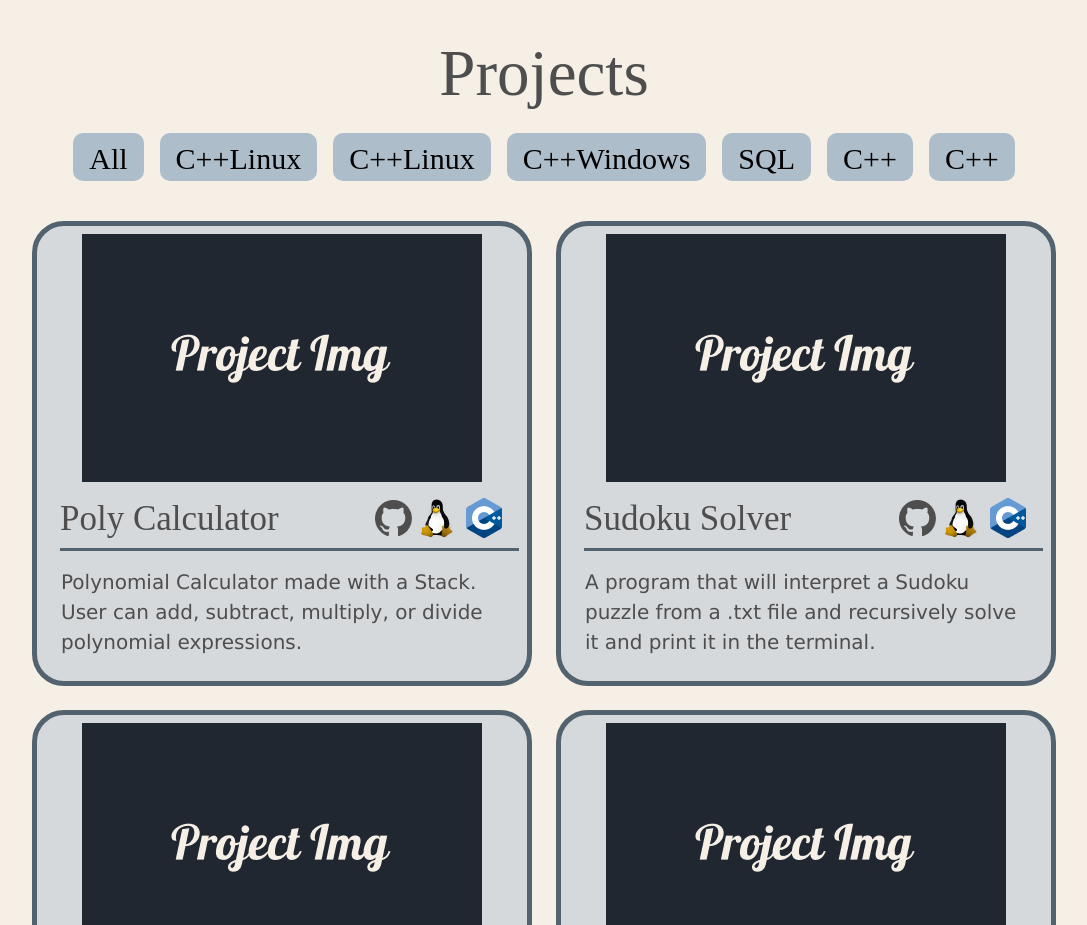
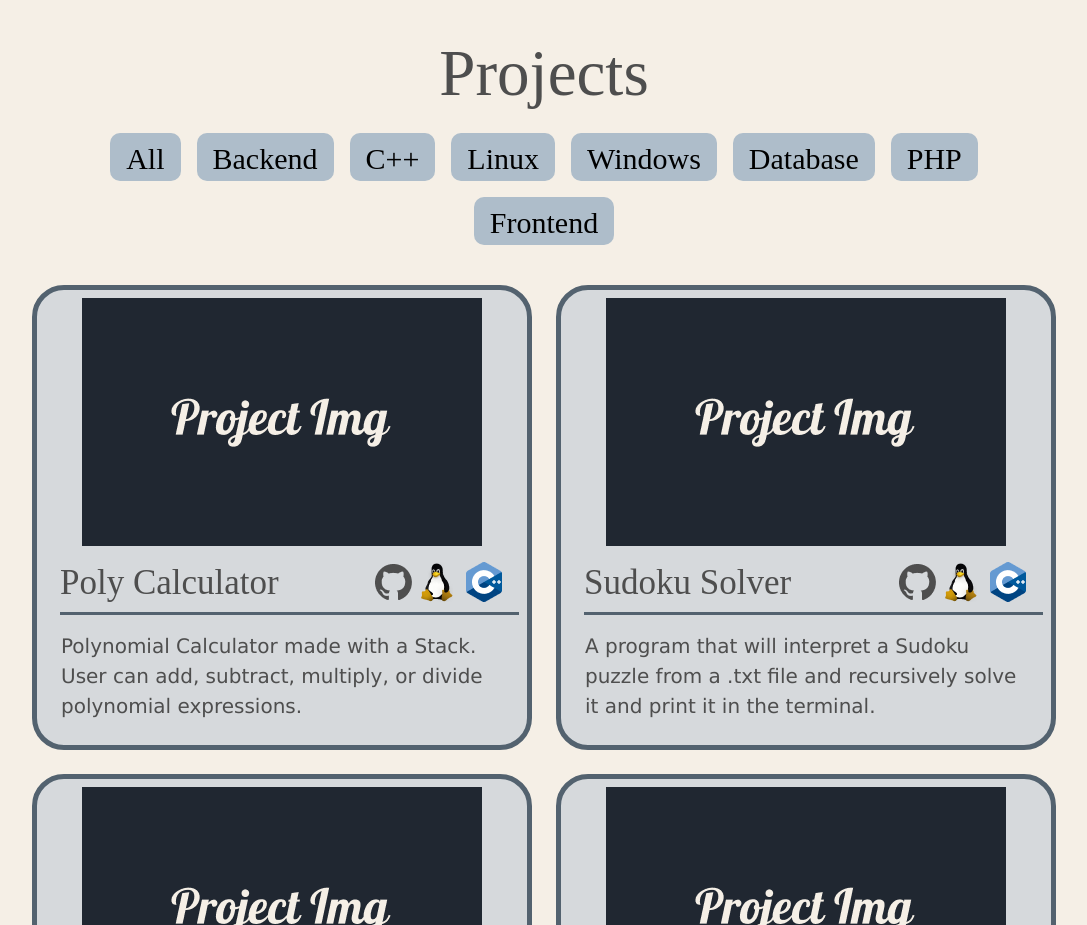
Before and after one commit to xJuan21/Web-Portfolio-with-React, a React (Create React App) app: page / in a window 1280 px wide. Shown: the part 2280-3205 px from the top of the page, without its empty margins (96-1183 px from the left). Built offline with nearby package versions, Linux system fonts and the light colour scheme; a web font is replaced by a local one.

Commit message:
Solved and got rid of duplicated Tabs

```diff
--- a/src/components/projects/Data.jsx
+++ b/src/components/projects/Data.jsx
@@ -14,7 +14,7 @@ const data = [
         title: 'Poly Calculator',
         github: 'https://github.com/xJuan21/PolyCalculator-w-Stack',
         description: 'Polynomial Calculator made with a Stack. User can add, subtract, multiply, or divide polynomial expressions.',
-        category: ["C++", "Linux"]
+        category: ["Backend", "C++", "Linux"]
     },
     {
         id: 2,
@@ -24,7 +24,7 @@ const data = [
         title: 'Sudoku Solver',
         github: 'https://github.com/xJuan21/SudokuSolver',
         description: 'A program that will interpret a Sudoku puzzle from a .txt file and recursively solve it and print it in the terminal.',
-        category: ["C++", "Linux"]
+        category: ["Backend", "C++", "Linux"]
     },
     {
         id: 3,
@@ -44,7 +44,7 @@ const data = [
         title: 'Project Title',
         github: 'https://github.com/xJuan21/PolyCalculator-w-Stack',
         description: 'Brief Description',
-        category: ['SQL']
+        category: ["Backend", "Database","PHP"]
     },
     {
         id: 5,
@@ -54,7 +54,7 @@ const data = [
         title: 'Project Title',
         github: 'https://github.com/xJuan21/PolyCalculator-w-Stack',
         description: 'Brief Description',
-        category: ['C++']
+        category: ["Backend", 'C++', "Windows"]
     },
     {
         id: 6,
@@ -64,7 +64,7 @@ const data = [
         title: 'Project Title',
         github: 'https://github.com/xJuan21/PolyCalculator-w-Stack',
         description: 'Brief Description',
-        category: ['C++']
+        category: ["Frontend", 'C++', "Windows"]
     }
 ]
 export default data;
--- a/src/components/projects/Projects.jsx
+++ b/src/components/projects/Projects.jsx
@@ -11,25 +11,51 @@ function Projects(){
     //Create useState to get the projects from Data.jsx
     const [data, setData] = useState(Data);
 
+    //Extract the 'category' value(s) for each index in Data
     const categoryData = Data.map((value)=>{
           return value.category
      });
 
+    //Create a Set that will take care of duplicates in JSON
+    const categorySet = () => {
+
+        //Empty Set for now
+        let noDuplicates = new Set();
+
+        //Populate 'noDuplicates' with values found in categoryData 2D Array
+        for(var i=0; i<categoryData.length; i++)
+        {
+            //Iterate through each slot in 'category' array
+            for(var j=0; j<categoryData[i].length; j++)
+            {
+                //console.log(categoryData);
+                //If current element is not found in noDuplicates Set, add it.
+                if(!noDuplicates.has(categoryData[i][j]))
+                {
+                    noDuplicates.add(categoryData[i][j]);
+                }
+            }
+        }
+        //Finally, return noDuplicates Set without Duplicates
+        return noDuplicates;
+    }
+
     //Create an array of strings which will represent each 'Tab'
-    const tabsData= ["All", ...new Set(categoryData)];
+    //Merge Set of Categories found in Data.jsx without duplicates.
+    const tabsData= ["All", ...categorySet()];
+    console.log(tabsData);
 
+    //Function to be used when one of the tabs is clicked.
+    //Main purpose is to select each Project that contains the same Category.
+    // For Example: Display only projects that were written on C++.
     const filterCategory=(category) =>{
 
-            //     if(category=="all"){
-            //         setData(Data);
-            //         return;
-            //     }
             //    const filteredData =  Data.filter((value)=>{
             //        return value.category == category;
             //    })
             //    setData(filteredData);
 
-        //If Tab "All is pressed, Display them all"
+        //If Tab "All" is pressed, Display them all
         if(category=="All")
         {
             setData(Data);//Set Current vaue of data to its default value (Not filtered)
@@ -37,7 +63,6 @@ function Projects(){
         }
 
         //Used to display specific items (Projects) that make part of the specific category
-        // For Example: Display only projects that were written on C++.
        const filteredData =  Data.filter((value)=>
        {
 
```
